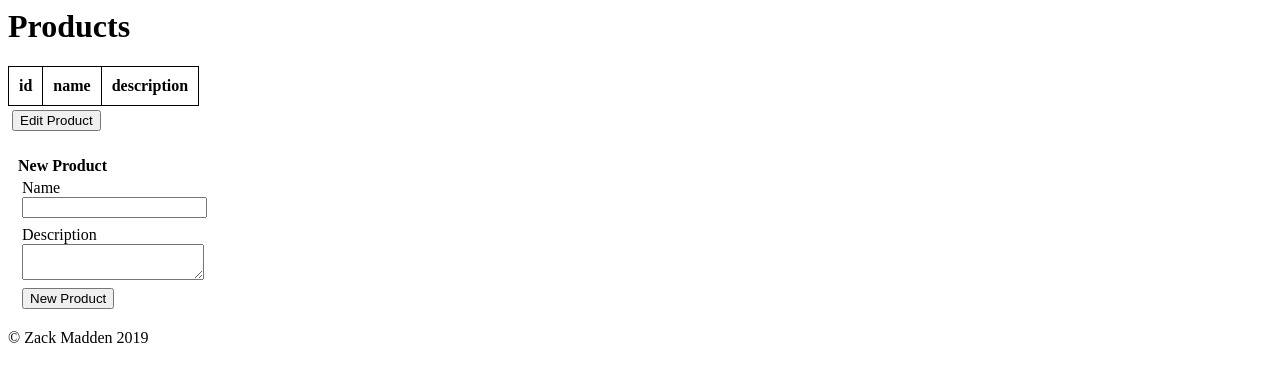
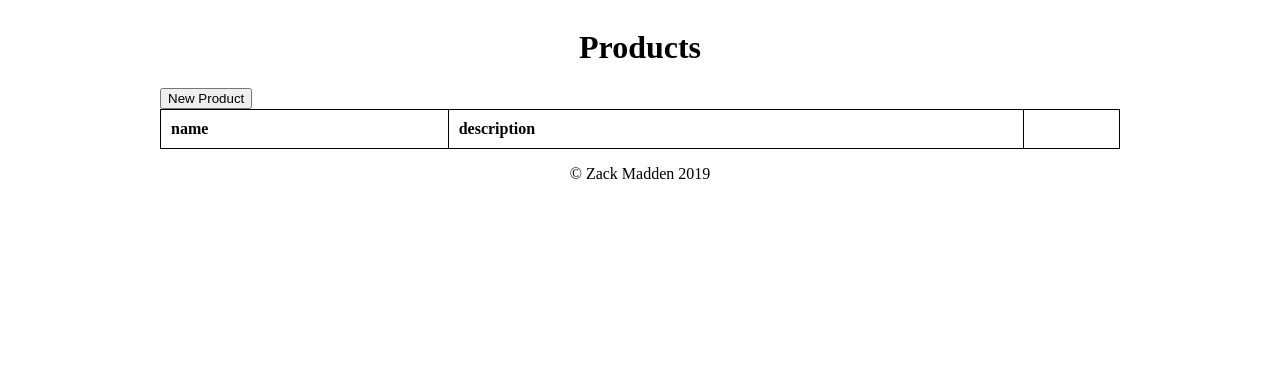
Before and after one commit to zmdesigns/facture, a PHP site: page /products.php in a window 1280 px wide. Shown: the top 382 px of the page. Run offline with PHP 8.4, Linux system fonts and the light colour scheme; data that the repository does not hold is empty; a stand-in replaces the project's code that opens the database connection.

Commit message:
webapp-products redesigned layout with cssgrid built inputs for new and edit into db-table implemented editing products

```diff
--- a/webapp/css/style.css
+++ b/webapp/css/style.css
@@ -3,7 +3,21 @@ table {
 }
 
 h4 {
-    margin-bottom: 0;
+    margin: 6px;
+}
+
+.db-table {
+    min-width: 60em;
+}
+
+/* edit button column in table */
+.tbtn-col {
+    width: 10%;
+}
+
+/* name column in table */
+.tname-col {
+    width: 30%;
 }
 
 .db-table tr, td, th {
@@ -12,10 +26,34 @@ h4 {
     padding: 10px;
 }
 
-#new-product-form {
-    margin: 10px;
-}
-
 .input-group {
     padding: 4px;
 }
+
+/* css grid */
+.g-header {
+    grid-area: header;
+    justify-self: center;
+    align-self: center;
+}
+.g-table {
+    grid-area: data;
+    justify-self: center;
+    align-self: center;
+}
+.g-footer {
+    grid-area: footer;
+    justify-self: center;
+    align-self: center;
+}
+
+.container {
+    display: grid;
+    grid-template-columns: 1fr 1fr;
+    grid-template-rows: auto;
+    grid-template-areas:
+        "header header"
+        "data data"
+        "footer footer";
+    column-gap: 14px;
+}
--- a/webapp/products.php
+++ b/webapp/products.php
@@ -1,36 +1,32 @@
 <?php include 'include/header.php'; ?>
 
+<div class='container'>
+    <div class='g-header'>
         <h1>Products</h1>
+    </div>
+    <div class='g-table'>
+        <button id='new-row-btn' type='button'>New Product</button>
         <table class='db-table'>
+            <col class="tname-col">
+	        <col class="tdescrip-col">
+	        <col class="tbtn-col">
             <thead>
                 <tr>
-            <th>id</th>
                     <th>name</th>
                     <th>description</th>
+                    <th></th>
                 </tr>
             </thead>
             <tbody>
             </tbody>
         </table>
-<div class="input-group">
-    <button id='edit-btn' type='button'>Edit Product</button>
+
     </div>
-<form id="new-product-form">
-    <h4>New Product</h4>
-    <div class="input-group">
-        <div class="input-name">Name</div>
-        <input id="name-field" type="text">
+    <div class='g-footer'>
+        <?php include 'include/footer.php'; ?>
     </div>
-    <div class="input-group">
-        <div class="input-name">Description</div>
-        <textarea id="description-field"></textarea>
 </div>
-    <div class="input-group">
-        <button id='new-btn' type='button'>New Product</button>
-    </div>
-</form>
 
-<?php include 'include/footer.php'; ?>
 
 <script src='https://code.jquery.com/jquery-3.4.1.min.js'></script>
 
@@ -41,46 +37,103 @@
             body: JSON.stringify({'task': 'list_all'})
         }).then(response => response.json()) // parses JSON response into native Javascript objects
         .then(function(data) {
+            var row = 1; //starts at 1 because header row is 0
             data.forEach(function(el) {
-                $('.db-table tbody').append('<tr><td>'+el['id']+
-                                  '</td><td>'+el['name']+
+                $('.db-table tbody').append('<tr><td>'+el['name']+
                                   '</td><td>'+el['description']+
-                                  '</td></tr>');
+                                  '</td><td><button id="'+row+'" class="edit-btn" type="button">Edit</button></td></tr>');
+                row += 1;
             });
         }).catch(function(error) {
             console.log('There has been a problem with your fetch operation: ', error.message);
         });
     });
 
-    $('#new-btn').click(function() {
+    $('#new-row-btn').click(function() {
+        var row_count = $('.db-table tr').length; //not+1 for the new row because it is zero indexed. used to identify input fields
+        $('.db-table tbody').append('<tr><td><input id="name-input-'+row_count+'" type="text"></td>'+
+                                     '<td><input id="description-input-'+row_count+'" type="text"></td>'+
+                                     '<td><button id="'+row_count+'" class="new-btn">Create</button></td></tr>');
+    });
+
+    $(document).on('click', '.edit-btn', function() {
+        //get data about the row
+        var row = $(this).attr('id');
+        var name_col = $('.db-table tr:eq('+row+') td:eq(0)');
+        var description_col = $('.db-table tr:eq('+row+') td:eq(1)');
+        var name = name_col.text();
+        var description = description_col.text();
+
+        //replace text with input fields
+        name_col.html('<input id="name-input-'+row+'" type="text">');
+        description_col.html('<input id="description-input-'+row+'" type="text">');
+        //save old name in order to identify db entry if name is edited
+        name_col.append('<p id="old-name-'+row+'" hidden>'+name+'</p>');
+
+        //fill input fields with text data
+        $('#name-input-'+row).val(name);
+        $('#description-input-'+row).val(description);
+
+        //adjust button so changes can be saved once pressed
+        $(this).text('Save');
+        $(this).addClass('save-edit-btn');
+        $(this).removeClass('edit-btn');
+    });
+
+    $(document).on('click', '.save-edit-btn', function() {
+        //get data about the row
+        var row = $(this).attr('id');
+        var old_name = $('#old-name-'+row).text();
+        var name = $('#name-input-'+row).val();
+        var description = $('#description-input-'+row).val();
+        var name_col = $('.db-table tr:eq('+row+') td:eq(0)');
+        var description_col = $('.db-table tr:eq('+row+') td:eq(1)');
+
+        //make changes to db
+        edit_product(old_name, name, description);
+
+        //replace inputs with text
+        name_col.html($('#name-input-'+row).val());
+        description_col.html($('#description-input-'+row).val());
+
+        //adjust button back to edit state
+        $(this).text('Edit');
+        $(this).removeClass('save-edit-btn');
+        $(this).addClass('edit-btn');
+    });
+
+    $('.save-new-btn').click(function() {
+        //todo: implement same functionality as save-edit-btn
+    });
+
+
+    function edit_product(old_name, new_name, description) {
+        data = fetch('include/product.php', {
+            method: 'POST',
+            body: JSON.stringify({'task': 'edit',
+                                  'name': old_name,
+                                  'new_name': new_name,
+                                  'description': description
+                                 })
+        }).then(function(data) {
+            console.log(data); //todo: if page returns an error, let the user know
+        }).catch(function(error) {
+            console.log('There has been a problem with your fetch operation: ', error.message);
+        });
+    }
+
+    function new_product(name, description) {
         data = fetch('include/product.php', {
             method: 'POST',
             body: JSON.stringify({'task': 'new',
-                                  'prod_name': $('#name-field').val(),
-                                  'description': $('#description-field').val()
+                                  'prod_name': name,
+                                  'description': description
                                  })
-        }).then(response => response.json()) // parses JSON response into native Javascript objects
-        .then(function(data) {
-            console.log(data);
+        }).then(function(data) {
+            console.log(data); //todo: if page returns an error, let the user know
         }).catch(function(error) {
             console.log('There has been a problem with your fetch operation: ', error.message);
         });
-    });
-
-    $('#edit-btn').click(function() {
-        data = fetch('include/product.php', {
-            method: 'POST',
-            body: JSON.stringify({'task': 'edit',
-                                  'name': $('#name-field').val(),
-                                  'new_name': $('#name-field').val(),
-                                  'description': $('#description-field').val()
-                                 })
-        }).then(response => response.json()) // parses JSON response into native Javascript objects
-        .then(function(data) {
-            console.log(data);
-        }).catch(function(error) {
-            console.log('There has been a problem with your fetch operation: ', error.message);
-        });
-    });
+    }
 
 </script>
```
Lines whose indentation alone changed are shown as unchanged.
